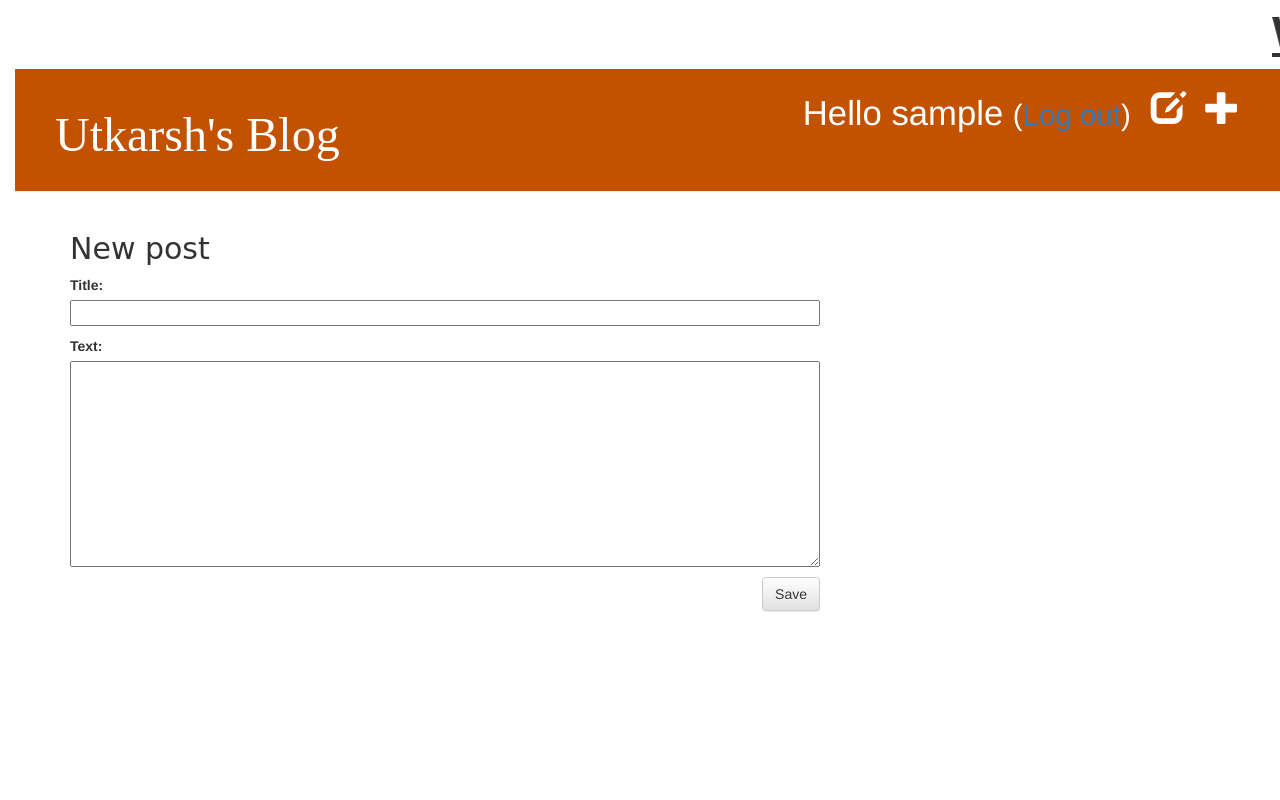
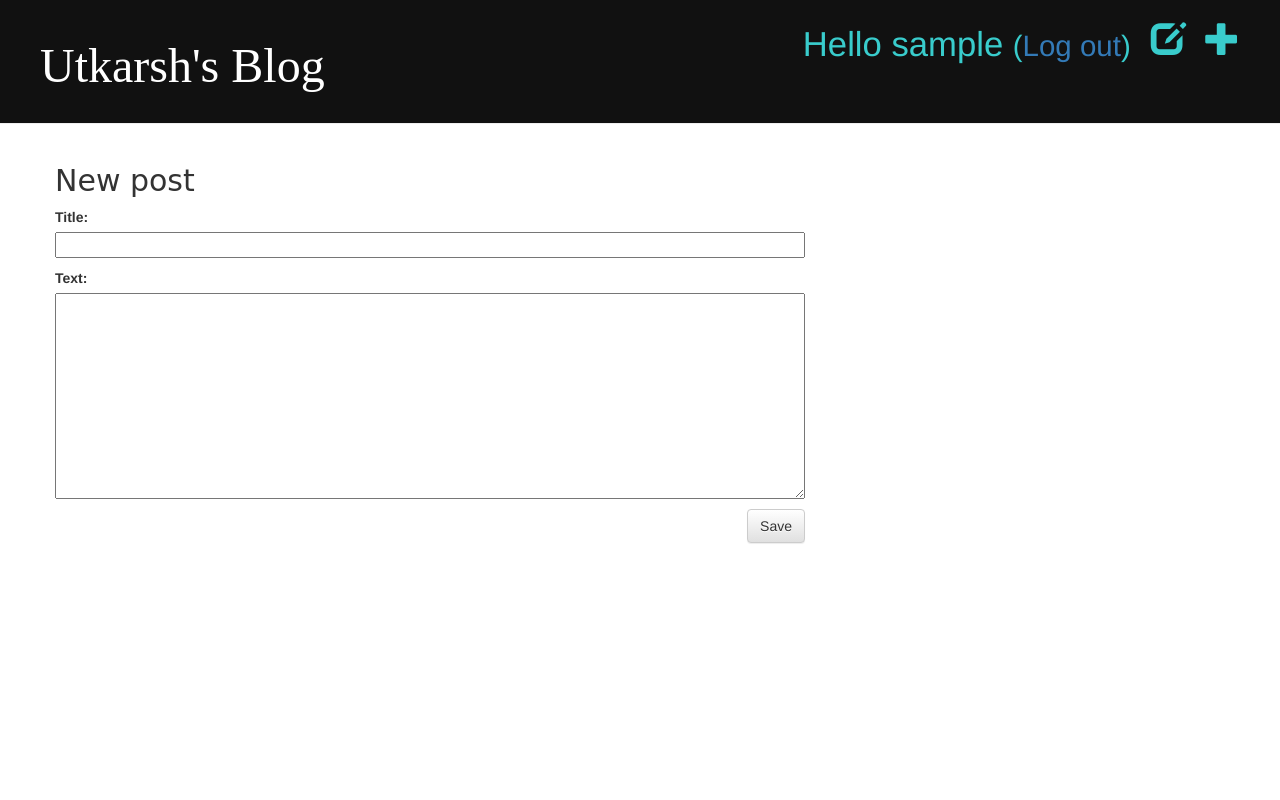
Before and after one commit to utkarshsingh12337/My-Blog., a Django app: page /post/new/ in a window 1280 px wide. Run offline with Django 3.2, Linux system fonts and the light colour scheme; the visitor is signed in with stand-in values (Sample User, id 1); some libraries are stand-ins or nearby versions; some web fonts are replaced.

Commit message:
My Blog, second commit

```diff
--- a/blog/static/css/blog.css
+++ b/blog/static/css/blog.css
@@ -1,12 +1,10 @@
 h1 a, h2 a {
-    color: #C25100;
+    color: #39CCCC;
     font-family: 'Lucida Calligraphy';
 }
-body {
-    padding-left: 15px;
-}
+
 .page-header {
-    background-color: #C25100;
+    background-color: #111111;
     margin-top: 0;
     padding: 20px 20px 20px 40px;
 }
@@ -26,7 +24,7 @@ h1, h2, h3, h4 {
 }
 
 .date {
-    color: #828282;
+    color: #AAAAAA;
 }
 
 .save {
@@ -38,7 +36,7 @@ h1, h2, h3, h4 {
 }
 
 .top-menu, .top-menu:hover, .top-menu:visited {
-    color: #ffffff;
+    color: #39CCCC;
     float: right;
     font-size: 26pt;
     margin-right: 20px;
--- a/blog/templates/blog/base.html
+++ b/blog/templates/blog/base.html
@@ -8,8 +8,7 @@
         <link rel="stylesheet" href="{% static 'css/blog.css' %}">
     </head>
 <body>
-        <marquee scrollamount="20"><font size="10"><b><u>Welcome to the home page</u></b>
-        </font></marquee>
+
     <div class="page-header">
         {% if user.is_authenticated %}
             <a href="{% url 'post_new' %}" class="top-menu"><span class="glyphicon glyphicon-plus"></span></a>
```
